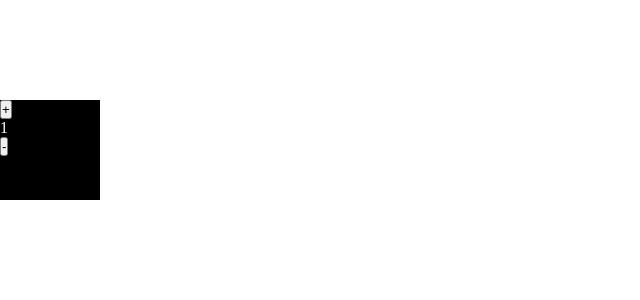
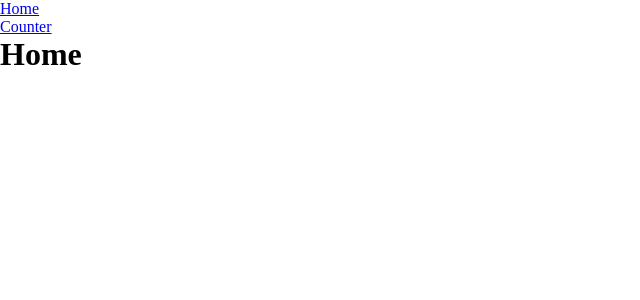
Before and after one commit to Pepetka/production-app, a React app: page / in a window 1280 px wide. Shown: the top 300 px of the page, without its empty margins (0-640 px from the left). Built offline with nearby package versions, Linux system fonts and the light colour scheme.

Commit message:
add routing and lazy loading

```diff
--- a/package.json
+++ b/package.json
@@ -15,6 +15,7 @@
     "@types/node": "^17.0.21",
     "@types/react": "^17.0.39",
     "@types/react-dom": "^17.0.11",
+    "@types/react-router-dom": "^5.3.3",
     "@types/webpack": "^5.28.0",
     "@types/webpack-dev-server": "^4.7.2",
     "css-loader": "^6.6.0",
@@ -33,6 +34,7 @@
   },
   "dependencies": {
     "react": "^17.0.2",
-    "react-dom": "^17.0.2"
+    "react-dom": "^17.0.2",
+    "react-router-dom": "^6.2.1"
   }
 }
--- a/src/App.tsx
+++ b/src/App.tsx
@@ -1,10 +1,26 @@
-import { Counter } from "./components/Counter"
+import { Suspense } from "react"
+import { NavLink, Route, Routes } from "react-router-dom"
 import "./index.scss"
+import { CounterPageLazy } from "./pages/Counter/CounterPage.lazy"
+import { HomePageLazy } from "./pages/Home/HomePage.lazy"
 
 const App = () => {
 	return (
 		<div className='App'>
-			<Counter />
+			<ul>
+				<li>
+					<NavLink to={"/"}>Home</NavLink>
+				</li>
+				<li>
+					<NavLink to={"/counter"}>Counter</NavLink>
+				</li>
+			</ul>
+			<Suspense fallback={<div>Loading...</div>}>
+				<Routes>
+					<Route path='/' element={<HomePageLazy />} />
+					<Route path='/counter' element={<CounterPageLazy />} />
+				</Routes>
+			</Suspense>
 		</div>
 	)
 }
--- /dev/null
+++ b/src/components/Home.tsx
@@ -0,0 +1,3 @@
+export const Home = () => {
+	return <h1>Home</h1>
+}
--- a/src/index.scss
+++ b/src/index.scss
@@ -3,8 +3,3 @@
 	padding: 0;
 	box-sizing: border-box;
 }
-
-.App {
-	position: relative;
-	top: 100px;
-}
--- a/src/index.tsx
+++ b/src/index.tsx
@@ -1,4 +1,10 @@
 import { render } from "react-dom"
+import { BrowserRouter } from "react-router-dom"
 import App from "./App"
 
-render(<App />, document.querySelector("#root"))
+render(
+	<BrowserRouter>
+		<App />
+	</BrowserRouter>,
+	document.querySelector("#root")
+)
--- /dev/null
+++ b/src/pages/Counter/CounterPage.lazy.tsx
@@ -0,0 +1,3 @@
+import { lazy } from "react"
+
+export const CounterPageLazy = lazy(() => import("./CounterPage"))
--- /dev/null
+++ b/src/pages/Counter/CounterPage.tsx
@@ -0,0 +1,7 @@
+import { Counter } from "../../components/Counter"
+
+const CounterPage = () => {
+	return <Counter />
+}
+
+export default CounterPage
--- /dev/null
+++ b/src/pages/Home/HomePage.lazy.tsx
@@ -0,0 +1,3 @@
+import { lazy } from "react"
+
+export const HomePageLazy = lazy(() => import("./HomePage"))
--- /dev/null
+++ b/src/pages/Home/HomePage.tsx
@@ -0,0 +1,7 @@
+import { Home } from "../../components/Home"
+
+const HomePage = () => {
+	return <Home />
+}
+
+export default HomePage
```
Also changed, not shown: 2 other files (tests, documents, lock files or other folders).
